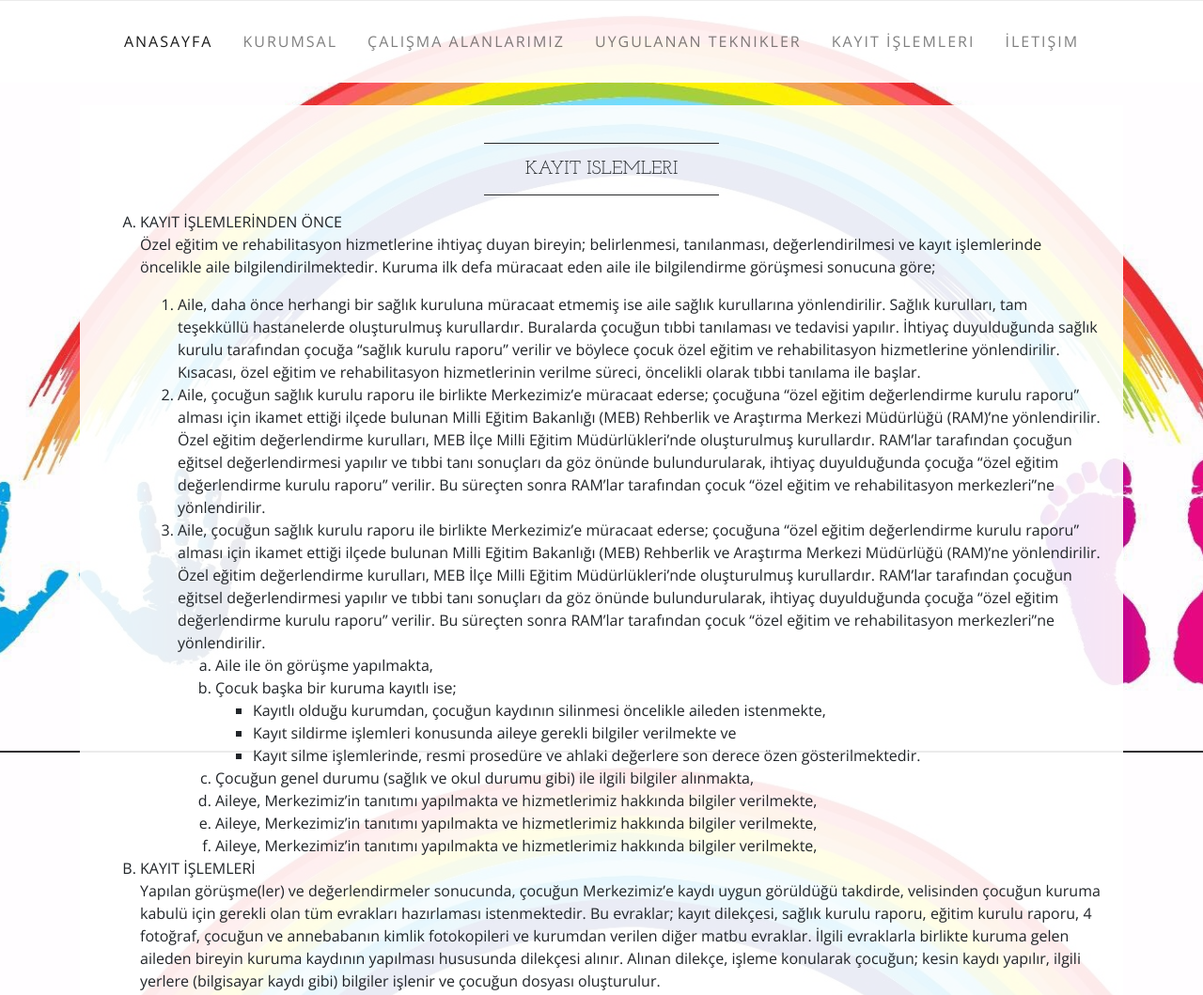
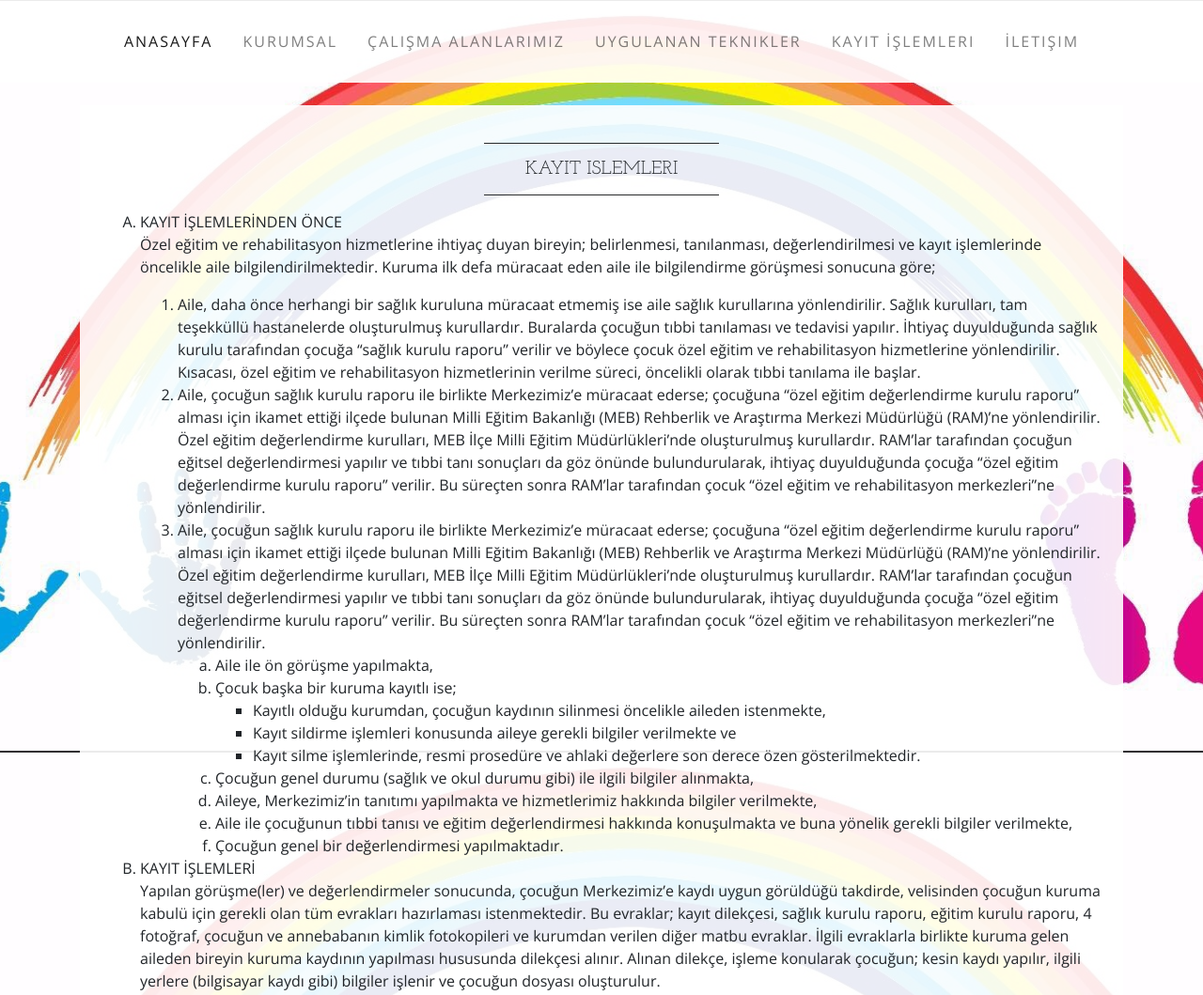
Before and after one commit to silopigokkusagi/silopigokkusagi.github.io, a website: page kayitislemleri.html in a window 1280 px wide. Shown: the top 1059 px of the page at 94% size. Drawn offline with nearby package versions, Linux system fonts and the light colour scheme.

Commit message:
29.01.2018 10.45

```diff
--- a/kayitislemleri.html
+++ b/kayitislemleri.html
@@ -85,8 +85,8 @@ Kuruma ilk defa müracaat eden aile ile bilgilendirme görüşmesi sonucuna gör
                     </ul>
                     <li>Çocuğun genel durumu (sağlık ve okul durumu gibi) ile ilgili bilgiler alınmakta,</li>
                     <li>Aileye, Merkezimiz’in tanıtımı yapılmakta ve hizmetlerimiz hakkında bilgiler verilmekte,</li>
-                    <li>Aileye, Merkezimiz’in tanıtımı yapılmakta ve hizmetlerimiz hakkında bilgiler verilmekte,</li>
-                    <li>Aileye, Merkezimiz’in tanıtımı yapılmakta ve hizmetlerimiz hakkında bilgiler verilmekte,</li>
+                    <li>Aile ile çocuğunun tıbbi tanısı ve eğitim değerlendirmesi hakkında konuşulmakta ve buna yönelik gerekli bilgiler verilmekte,</li>
+                    <li>Çocuğun genel bir değerlendirmesi yapılmaktadır.</li>
                     </ol>
                 </ol>
             <li>KAYIT İŞLEMLERİ</li>
```
